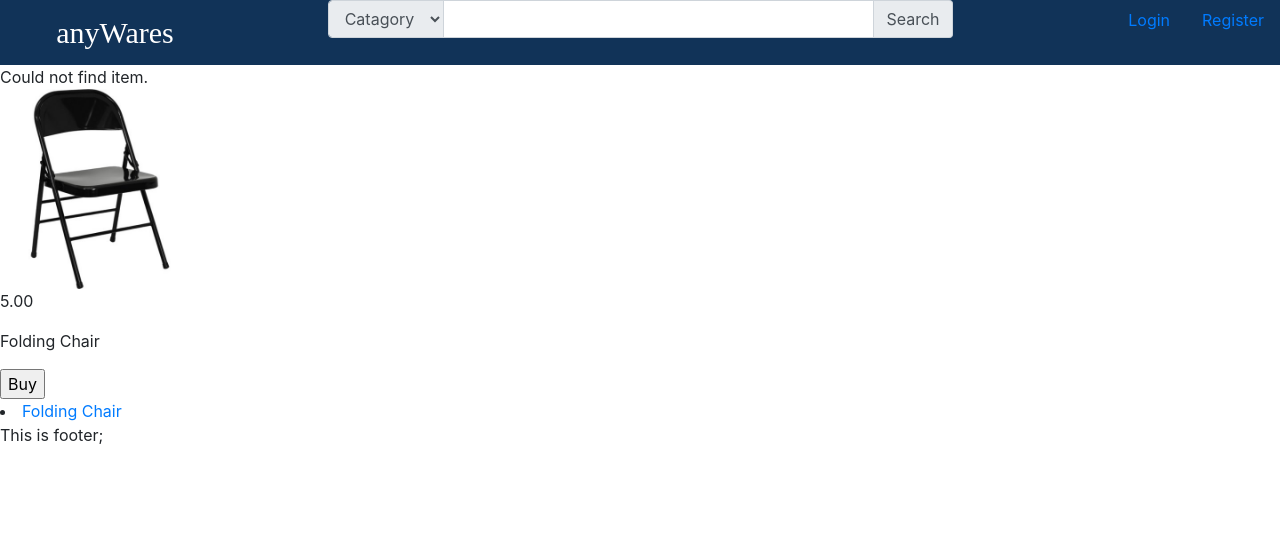
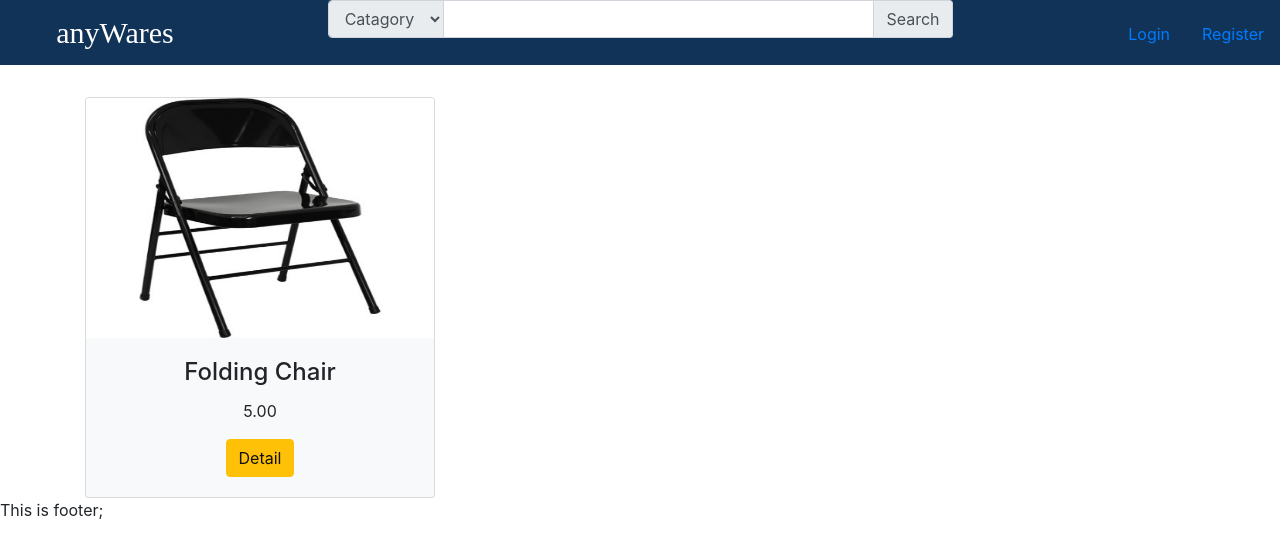
Before and after one commit to nickszhu/307project, a Django app: page /anyWares/search/ in a window 1280 px wide. Shown: the top 558 px of the page. Run offline with Django 3.2, Linux system fonts and the light colour scheme; data comes from the database, SQL or seed files in the repository; some libraries are stand-ins or nearby versions.

Commit message:
search page

```diff
--- a/anyWares/static/anyWares/style.css
+++ b/anyWares/static/anyWares/style.css
@@ -37,6 +37,13 @@ header {
 	font-size: 30px;
 }
 
+#searchbar{
+	margin-top: 13.5px;
+}
+
+#navictn{
+	margin-top: 14px;
+}
 
 /* div for Links in header */
 
--- a/anyWares/templates/anyWares/index.html
+++ b/anyWares/templates/anyWares/index.html
@@ -41,7 +41,7 @@
         </form>
       </div>
       <div class="col-md-3 align-middle">
-        <ul class="nav justify-content-end">
+        <ul class="nav justify-content-end" id="navictn">
           <li class="nav-item justify-content-end">
             <a class="nav-link active" href="#">Login</a>
           </li>
--- a/anyWares/templates/anyWares/search.html
+++ b/anyWares/templates/anyWares/search.html
@@ -4,18 +4,21 @@
 {% load static from staticfiles %}
 
 {% block mainbody %}
- <section class="mainContent">
-    {% if not item_found %}Could not find item. {% endif %}
+ <section class="container">
     {% for item in items %}
-      {% if forloop.counter0 == 0 %}<div class="productRow">{% endif %}
-      {% if forloop.counter0|divisibleby:3 %}</div><div class="productRow">{% endif %}
-      <article class="productInfo"><!-- Each individual product description -->
-        <div><img alt="{{ item.picture }}" src="{% static item.picture.url %}" height="200" width="200"></div>
-        <p class="price">{{ item.rental_price }}</p>
-        <p class="productContent">{{ item.name }}</p>
-        <input type="button" name="button" value="Buy" class="buyButton">
-        <li><a href="/anyWares/itemView/{{ item.id }}/">{{ item.name }}</a></li>
-      </article>
+      {% if forloop.counter0 == 0 %}<div class="row">{% endif %}
+      {% if forloop.counter0|divisibleby:3 %}</div><div class="row" style="margin-top:2rem">{% endif %}
+        <div class="col-sm-4">
+          <div class="card bg-light text-center">
+        <img class="card-img-top" src="{% static item.picture.url %}" alt="{{ item.picture }}" style="height:15rem">
+        <div class="card-body">
+          <h4 class="card-title">{{ item.name }}</h4>
+          <p class="card-text">{{ item.rental_price }}</p>
+          <a href="/anyWares/itemView/{{ item.id }}/" class="btn btn-warning">Detail</a>
+        </div>
+      </div>
+        </div>
+
       {% if forloop.last %}</div>{% endif %}
     {% endfor %}
 </section>
```
Also changed, not shown: anyWares/static/anyWares/media/itemImages/AppleMacStore.jpg (added), anyWares/static/anyWares/media/itemImages/background1.jpg (added), anyWares/static/anyWares/media/itemImages/background2.jpg (added).
